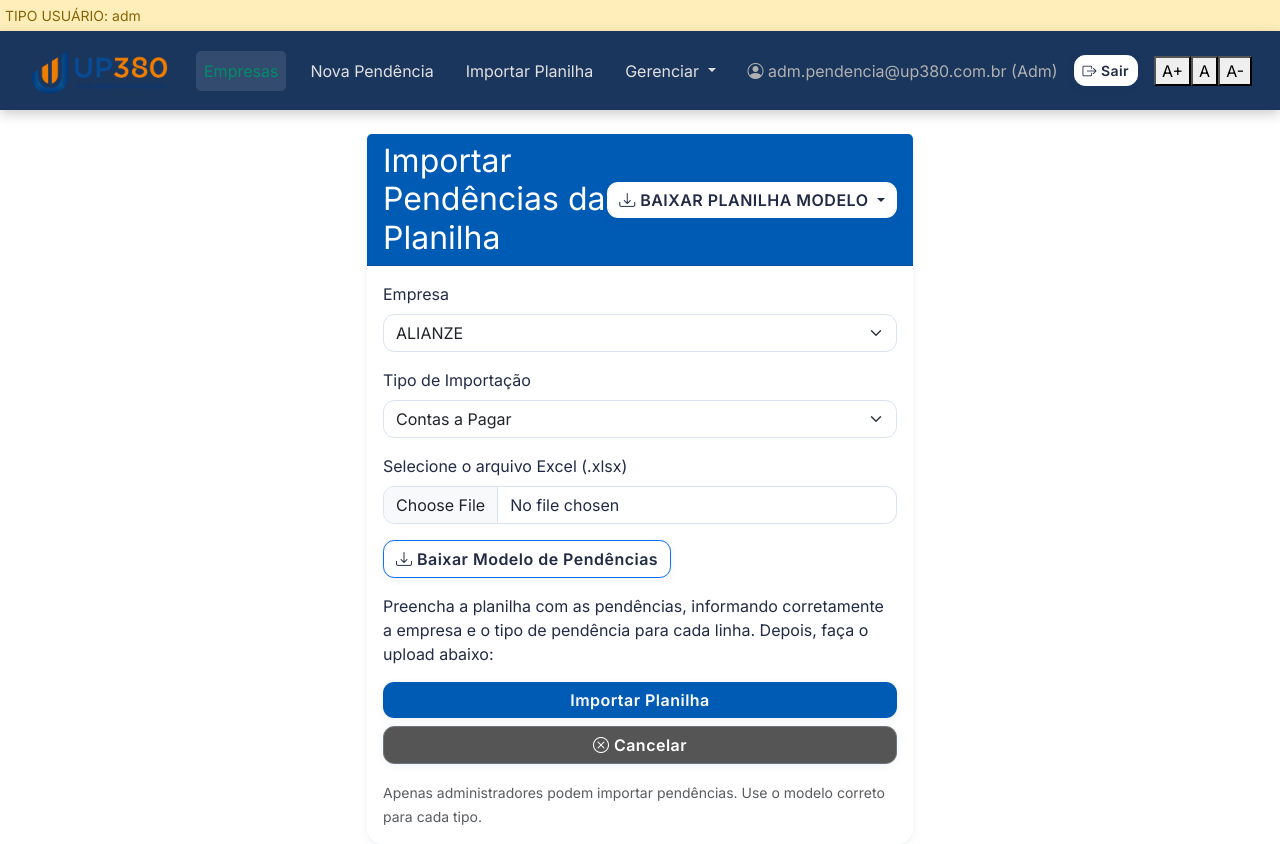
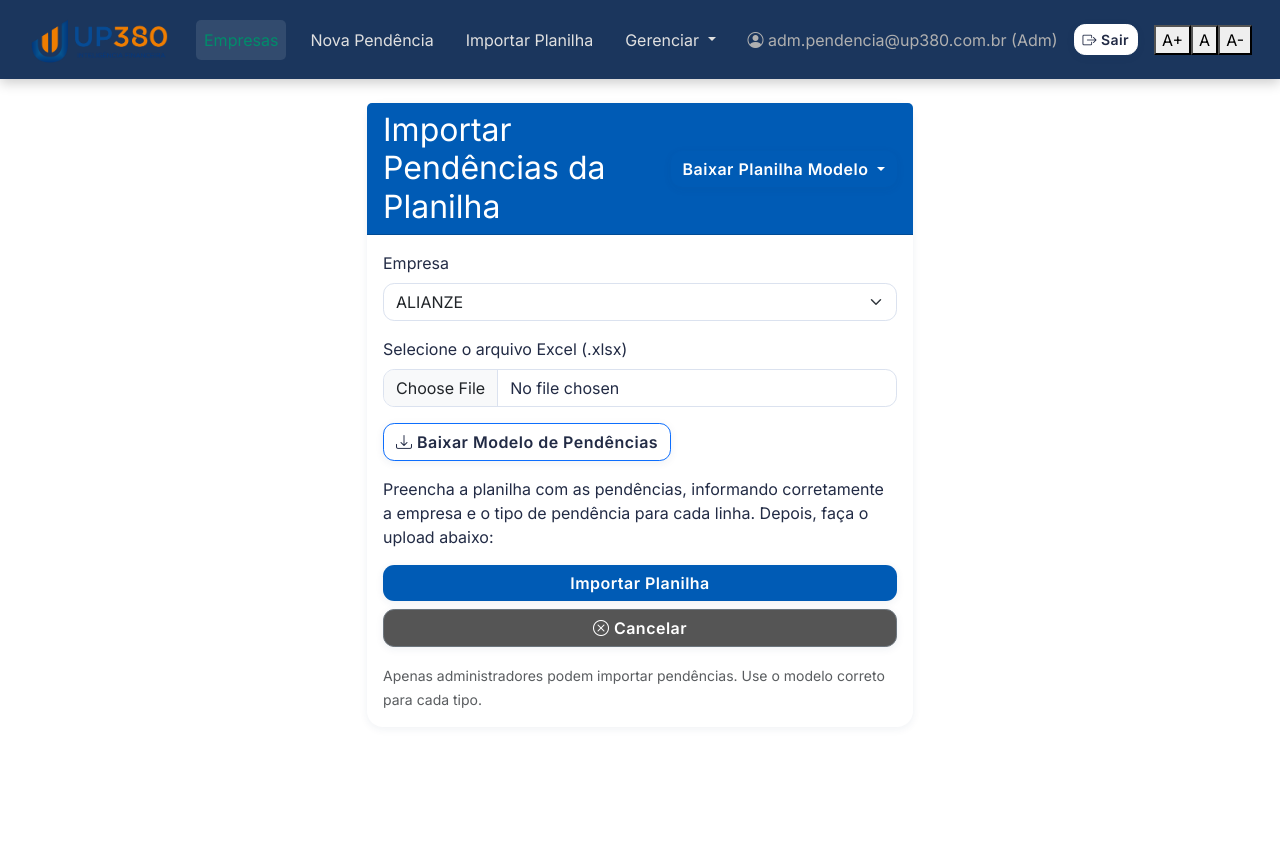
Before and after one commit to UP-380/sistema_pendencia, a Flask app: page /importar in a window 1280 px wide. After the commit the page ends 708 px from the top, so only its background shows below. Run offline with Flask 3, Linux system fonts and the light colour scheme; a user stored in the database is signed in.

Commit message:
atualização diaria

```diff
--- a/app.py
+++ b/app.py
@@ -13,6 +13,7 @@ import openpyxl
 import csv
 import pytz
 from functools import wraps
+from urllib.parse import quote
 
 # Carrega variáveis de ambiente
 load_dotenv()
@@ -185,23 +186,54 @@ def permissao_requerida(*tipos):
         return decorated_function
     return decorator
 
+@app.route('/empresas')
+@permissao_requerida('supervisor', 'adm', 'operador', 'cliente')
+def pre_dashboard():
+    if session.get('usuario_tipo') == 'adm':
+        empresas = Empresa.query.all()
+    else:
+        usuario = Usuario.query.get(session['usuario_id'])
+        empresas = usuario.empresas
+    empresas_info = []
+    tipo_counts = {tipo: 0 for tipo in TIPOS_PENDENCIA}
+    status_labels = ['Em Aberto', 'Resolvida']
+    status_counts = [0, 0]
+    for empresa in empresas:
+        pendencias = Pendencia.query.filter(Pendencia.empresa == empresa.nome).all()
+        pendencias_abertas = [p for p in pendencias if p.status != 'Resolvida']
+        empresas_info.append({
+            'nome': empresa.nome,
+            'abertas': len(pendencias_abertas)
+        })
+        for p in pendencias:
+            if p.tipo_pendencia in tipo_counts:
+                tipo_counts[p.tipo_pendencia] += 1
+            if p.status == 'Resolvida':
+                status_counts[1] += 1
+            else:
+                status_counts[0] += 1
+    return render_template(
+        'pre_dashboard.html',
+        empresas_info=empresas_info,
+        tipos_pendencia=TIPOS_PENDENCIA,
+        tipo_counts=[tipo_counts[t] for t in TIPOS_PENDENCIA],
+        status_labels=status_labels,
+        status_counts=status_counts
+    )
+
 @app.route('/dashboard', methods=['GET'])
 @permissao_requerida('supervisor', 'adm', 'operador', 'cliente')
 def dashboard():
     empresa_filtro = request.args.get('empresa', EMPRESAS[0])
     tipo_filtro = request.args.get('tipo_pendencia', TIPOS_PENDENCIA[0])
     busca = request.args.get('busca', '')
-    # Lista completa para os cards de resumo (exceto resolvidas)
     pendencias_empresa = Pendencia.query.filter_by(empresa=empresa_filtro).filter(Pendencia.status != 'Resolvida').all()
-    # Lista filtrada para a tabela (exceto resolvidas)
     query = Pendencia.query.filter_by(empresa=empresa_filtro, tipo_pendencia=tipo_filtro).filter(Pendencia.status != 'Resolvida')
     if busca:
         query = query.filter(
-            db.or_(
-                Pendencia.fornecedor_cliente.ilike(f'%{busca}%'),
-                Pendencia.banco.ilike(f'%{busca}%'),
-                Pendencia.observacao.ilike(f'%{busca}%')
-            )
+            db.or_(Pendencia.fornecedor_cliente.ilike(f'%{busca}%'),
+                    Pendencia.banco.ilike(f'%{busca}%'),
+                    Pendencia.observacao.ilike(f'%{busca}%'))
         )
     pendencias = query.order_by(Pendencia.data.desc()).all()
     return render_template('dashboard.html', pendencias=pendencias, pendencias_empresa=pendencias_empresa, empresas=EMPRESAS, empresa_filtro=empresa_filtro, tipos_pendencia=TIPOS_PENDENCIA, tipo_filtro=tipo_filtro, busca=busca)
@@ -264,7 +296,7 @@ def ver_pendencia(token):
         pendencia.data_resposta = now_brazil()
         db.session.commit()
         flash('Resposta enviada com sucesso!', 'success')
-        return redirect(url_for('ver_pendencia', token=token))
+        return redirect(url_for('pre_dashboard'))
     return render_template('ver_pendencia.html', pendencia=pendencia)
 
 @app.route('/resolver/<int:id>')
@@ -292,17 +324,18 @@ def resolver_pendencia(id):
     return redirect(url_for('dashboard'))
 
 @app.route('/baixar_modelo')
-@permissao_requerida('supervisor', 'adm')
 def baixar_modelo():
+    tipo = request.args.get('tipo', 'Cartão de Crédito Não Identificado')
+    empresa = request.args.get('empresa', 'ALIANZE')
     wb = openpyxl.Workbook()
     ws = wb.active
     ws.title = 'Pendências'
     ws.append(['EMPRESA', 'TIPO DE PENDÊNCIA', 'BANCO', 'DATA DE COMPETÊNCIA', 'FORNECEDOR/CLIENTE', 'VALOR', 'OBSERVAÇÃO'])
-    ws.append(['ALIANZE', 'Cartão de Crédito Não Identificado', 'SICREDI', '24/03/2025', 'E A R PEREIRA COMBUSTIVEIS LTDA', '150,00', 'DO QUE SE TRATA?'])
+    ws.append([empresa, tipo, 'SICREDI', '24/03/2025', 'E A R PEREIRA COMBUSTIVEIS LTDA', '150,00', 'DO QUE SE TRATA?'])
     output = io.BytesIO()
     wb.save(output)
     output.seek(0)
-    filename = f"modelo_pendencias_up380.xlsx"
+    filename = f"modelo_{tipo.replace(' ', '_')}_{empresa.replace(' ', '_')}.xlsx"
     return send_file(output, as_attachment=True, download_name=filename, mimetype='application/vnd.openxmlformats-officedocument.spreadsheetml.sheet')
 
 @app.route('/importar', methods=['GET', 'POST'])
@@ -501,41 +534,6 @@ def editar_observacao(id):
         flash('Observação atualizada com sucesso!', 'success')
         return redirect(url_for('dashboard'))
     return render_template('editar_observacao.html', pendencia=pendencia)
-
-@app.route('/empresas')
-@permissao_requerida('supervisor', 'adm', 'operador', 'cliente')
-def pre_dashboard():
-    if session.get('usuario_tipo') == 'adm':
-        empresas = Empresa.query.all()
-    else:
-        usuario = Usuario.query.get(session['usuario_id'])
-        empresas = usuario.empresas
-    empresas_info = []
-    tipo_counts = {tipo: 0 for tipo in TIPOS_PENDENCIA}
-    status_labels = ['Em Aberto', 'Resolvida']
-    status_counts = [0, 0]
-    for empresa in empresas:
-        pendencias = Pendencia.query.filter(Pendencia.empresa == empresa.nome).all()
-        pendencias_abertas = [p for p in pendencias if p.status != 'Resolvida']
-        empresas_info.append({
-            'nome': empresa.nome,
-            'abertas': len(pendencias_abertas)
-        })
-        for p in pendencias:
-            if p.tipo_pendencia in tipo_counts:
-                tipo_counts[p.tipo_pendencia] += 1
-            if p.status == 'Resolvida':
-                status_counts[1] += 1
-            else:
-                status_counts[0] += 1
-    return render_template(
-        'pre_dashboard.html',
-        empresas_info=empresas_info,
-        tipos_pendencia=TIPOS_PENDENCIA,
-        tipo_counts=[tipo_counts[t] for t in TIPOS_PENDENCIA],
-        status_labels=status_labels,
-        status_counts=status_counts
-    )
 
 @app.route('/resolvidas', methods=['GET'])
 @permissao_requerida('supervisor', 'adm')
--- a/templates/base.html
+++ b/templates/base.html
@@ -15,7 +15,6 @@
     </style>
 </head>
 <body class="font-size-base" aria-label="Sistema de Gestão de Pendências" aria-live="polite">
-    <div style="background: #ffeeba; color: #856404; padding: 5px; font-size: 14px;">TIPO USUÁRIO: {{ session['usuario_tipo'] }}</div>
     <nav class="navbar navbar-expand-lg navbar-dark navbar-modern" aria-label="Menu principal">
         <div class="container-fluid">
             <a class="navbar-brand" href="{{ url_for('pre_dashboard') }}">
--- a/templates/importar_planilha.html
+++ b/templates/importar_planilha.html
@@ -9,12 +9,14 @@
             <div class="card-header d-flex justify-content-between align-items-center">
                 <h2 class="card-title mb-0">Importar Pendências da Planilha</h2>
                 <div class="dropdown">
-                    <button class="btn btn-success dropdown-toggle" type="button" id="dropdownModelo" data-bs-toggle="dropdown" aria-expanded="false">
-                        <i class="bi bi-download"></i> BAIXAR PLANILHA MODELO
+                    <button class="btn btn-primary dropdown-toggle" type="button" id="dropdownMenuButton" data-bs-toggle="dropdown" aria-expanded="false">
+                        Baixar Planilha Modelo
                     </button>
-                    <ul class="dropdown-menu" aria-labelledby="dropdownModelo">
-                        <li><a class="dropdown-item" href="{{ url_for('baixar_modelo', tipo='contas_pagas') }}">Modelo Contas a Pagar</a></li>
-                        <li><a class="dropdown-item" href="{{ url_for('baixar_modelo', tipo='recebimentos') }}">Modelo Recebimentos</a></li>
+                    <ul class="dropdown-menu" aria-labelledby="dropdownMenuButton">
+                        <li><a class="dropdown-item" href="{{ url_for('baixar_modelo', tipo='Cartão de Crédito Não Identificado') }}">Cartão de Crédito Não Identificado</a></li>
+                        <li><a class="dropdown-item" href="{{ url_for('baixar_modelo', tipo='Pagamento Não Identificado') }}">Pagamento Não Identificado</a></li>
+                        <li><a class="dropdown-item" href="{{ url_for('baixar_modelo', tipo='Recebimento Não Identificado') }}">Recebimento Não Identificado</a></li>
+                        <li><a class="dropdown-item" href="{{ url_for('baixar_modelo', tipo='Nota Fiscal Não Anexada') }}">Nota Fiscal Não Anexada</a></li>
                     </ul>
                 </div>
             </div>
@@ -26,13 +28,6 @@
                             {% for emp in empresas %}
                                 <option value="{{ emp }}">{{ emp }}</option>
                             {% endfor %}
-                        </select>
-                    </div>
-                    <div class="mb-3">
-                        <label for="tipo_importacao" class="form-label">Tipo de Importação</label>
-                        <select class="form-select" id="tipo_importacao" name="tipo_importacao" onchange="window.location='?tipo='+this.value" required>
-                            <option value="contas_pagas" {% if tipo_importacao == 'contas_pagas' %}selected{% endif %}>Contas a Pagar</option>
-                            <option value="recebimentos" {% if tipo_importacao == 'recebimentos' %}selected{% endif %}>Recebimentos</option>
                         </select>
                     </div>
                     <div class="mb-3">
```
Also changed, not shown: 2 other files.
